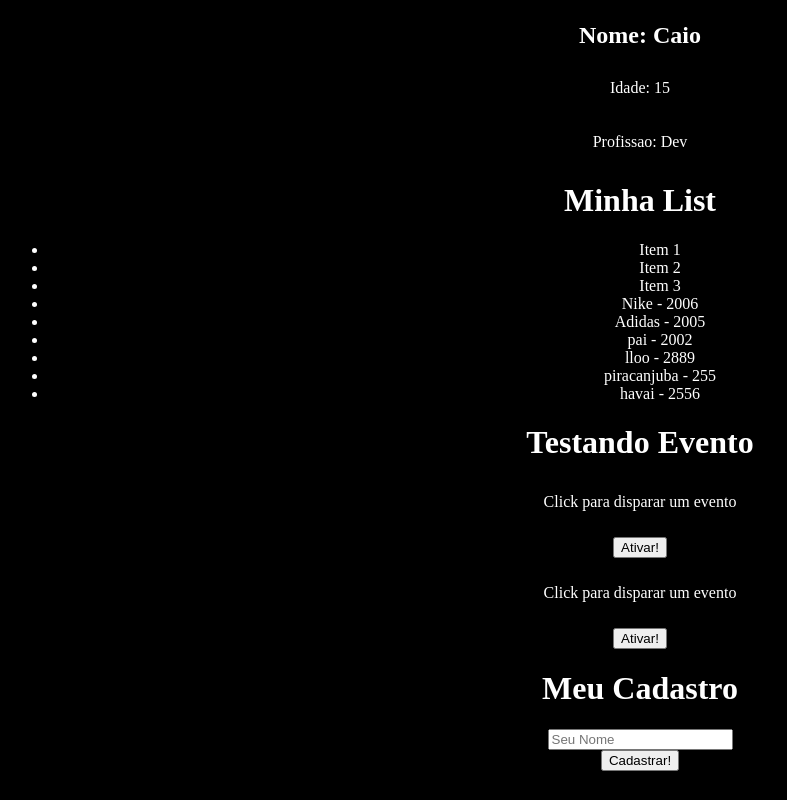
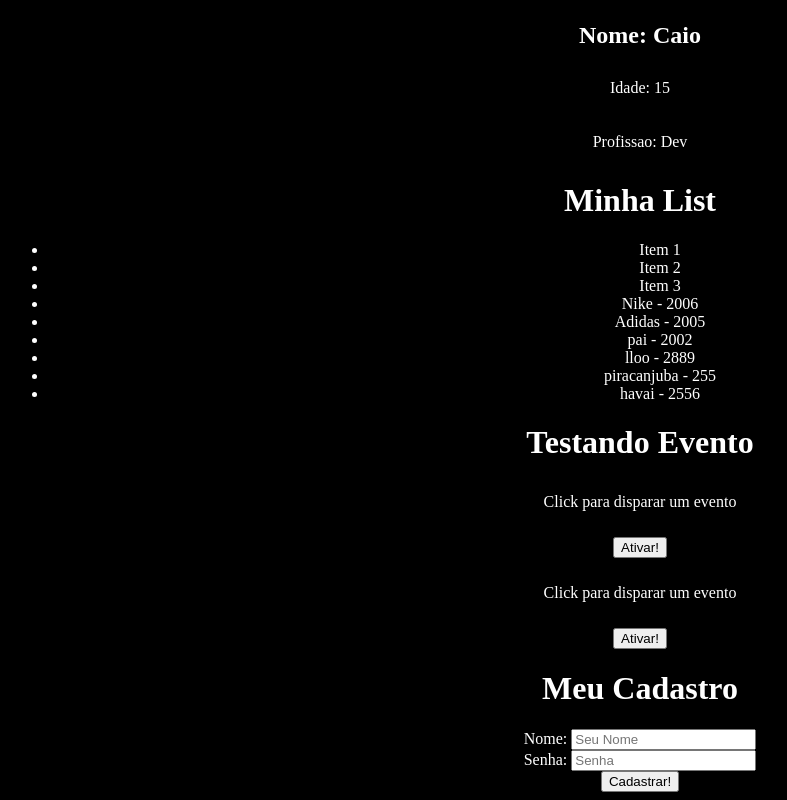
Before and after one commit to devCaiodias/Reactjs, a React (Create React App) app in the folder aula-react/: page / in a window 1280 px wide. Shown: the part 711-1511 px from the top of the page, without its empty margins (0-787 px from the left). Before the commit the page ends 1490 px from the top, so only its background shows below. Built offline with nearby package versions, Linux system fonts and the light colour scheme.

Commit message:
useState na prática

```diff
--- a/aula-react/src/components/Form.js
+++ b/aula-react/src/components/Form.js
@@ -1,16 +1,26 @@
-function Form({}) {
+import { useState} from 'react';
+
+function Form() {
 
     function cadastrarUsuario(e) {
         e.preventDefault()
-        console.log("foi cadastrado!")
+        console.log(`O nome do Usuario: ${name} e a senha do Usuario: ${password}`)
     }
+
+    const [name, setName] = useState()
+    const [password, setPassword] = useState()
 
     return (
         <>
             <h1>Meu Cadastro</h1>
             <form onSubmit={cadastrarUsuario}>
                 <div>
-                    <input type="text" placeholder="Seu Nome" />
+                    <label htmlFor="name">Nome: </label>
+                    <input type="text" id="name" name="name" placeholder="Seu Nome" value={name} onChange={(e) => setName(e.target.value)} />
+                </div>
+                <div>
+                    <label htmlFor="senha">Senha: </label>
+                    <input type="password" id="senha" name="name" placeholder="Senha" onChange={(e) => setPassword(e.target.value)} />
                 </div>
                 <div>
                     <input type="submit" value="Cadastrar!" />
```
